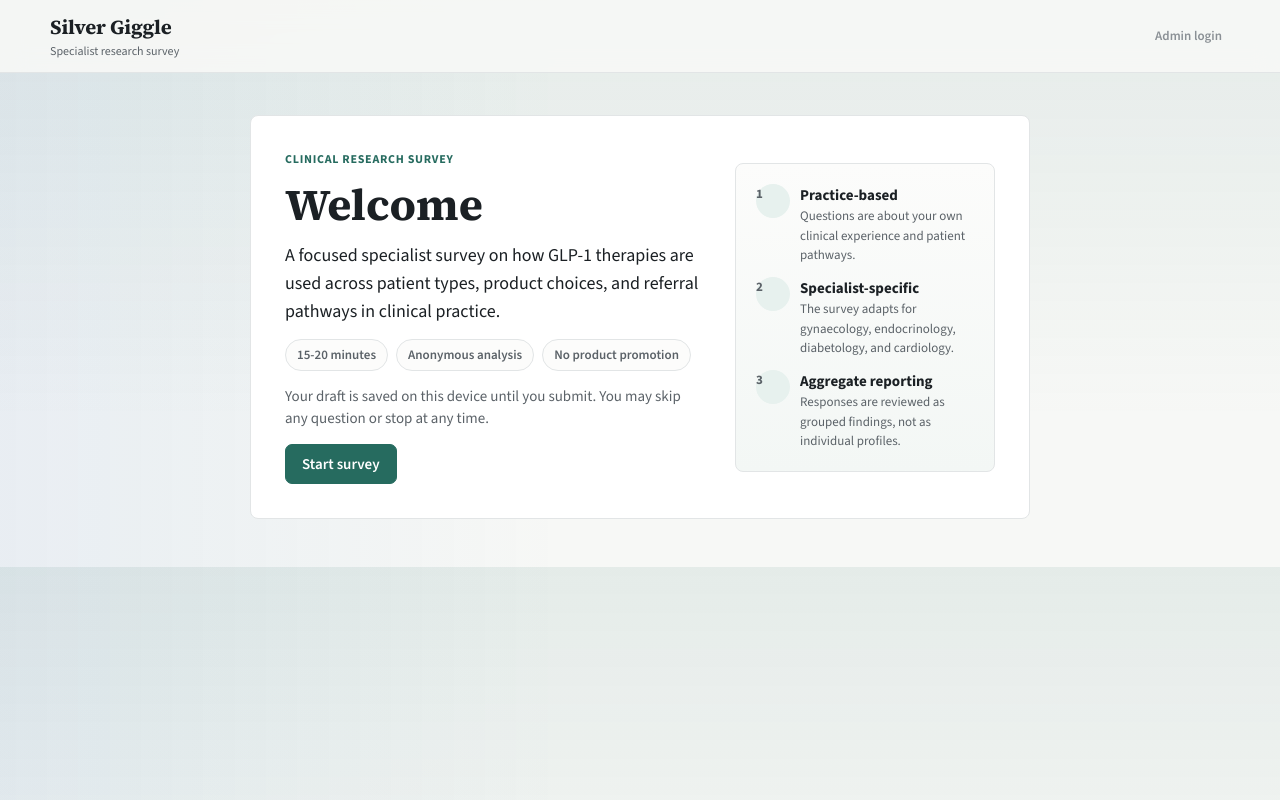
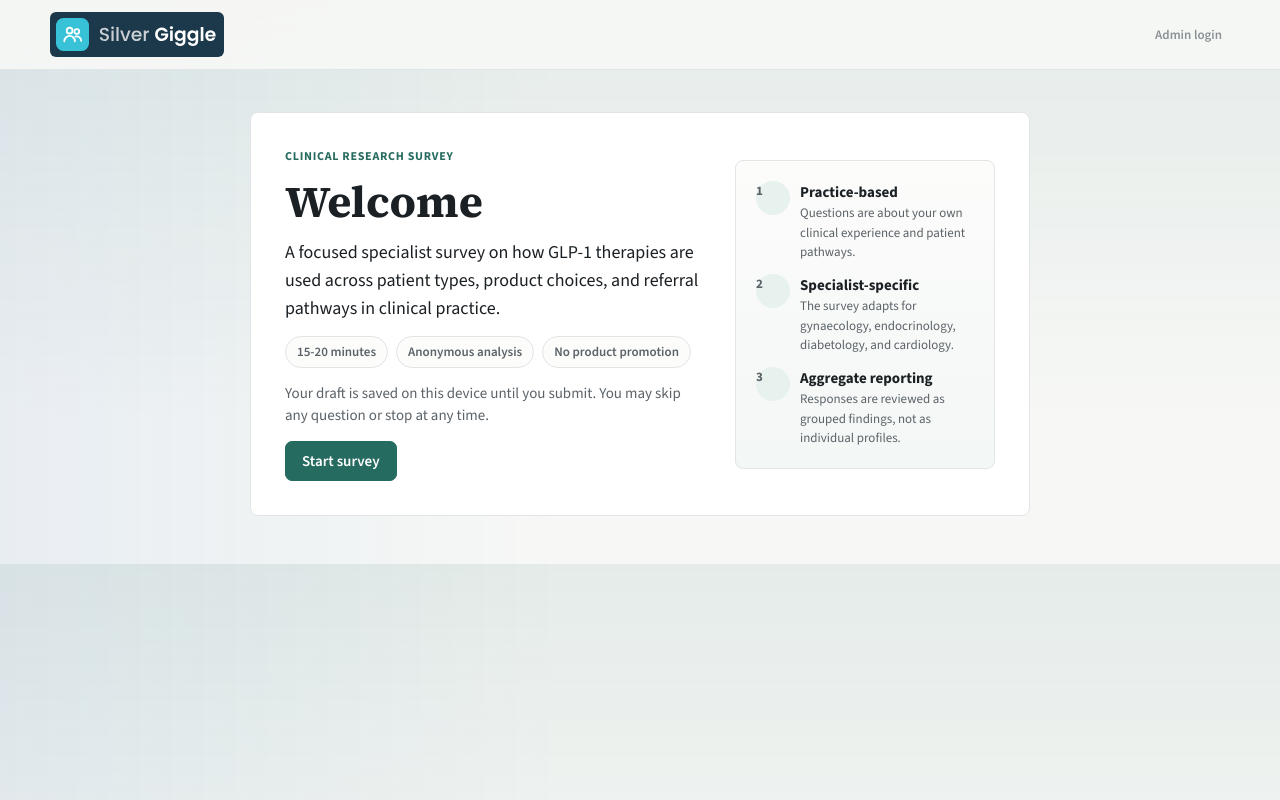
Before and after one commit to lavinayadavly-orvia/silver-giggle, a website: page index.html in a window 1280 px wide. Drawn offline with nearby package versions, Linux system fonts and the light colour scheme.

Commit message:
Add Silver Giggle logo and favicon

```diff
--- a/index.html
+++ b/index.html
@@ -4,6 +4,8 @@
 <meta charset="utf-8">
 <meta name="viewport" content="width=device-width, initial-scale=1">
 <title>Silver Giggle</title>
+<link rel="icon" href="assets/silver-giggle-icon.svg" type="image/svg+xml">
+<link rel="apple-touch-icon" href="assets/silver-giggle-icon.svg">
 <link rel="preconnect" href="https://fonts.googleapis.com">
 <link rel="stylesheet" href="https://fonts.googleapis.com/css2?family=Source+Sans+3:wght@400;500;600;700&family=Source+Serif+4:opsz,wght@8..60,600;8..60,700&display=swap">
 <style>
@@ -36,8 +38,8 @@ button,input,select,textarea{font:inherit;color:inherit}
 :focus-visible{outline:2px solid var(--accent);outline-offset:2px}
 .top{position:sticky;top:env(safe-area-inset-top,0px);z-index:10;background:rgba(247,248,246,.92);backdrop-filter:blur(12px);border-bottom:1px solid var(--rule);margin-inline:-16px;padding:12px 16px}
 .top-in{max-width:1180px;margin:0 auto;display:flex;flex-wrap:wrap;align-items:center;gap:10px 20px}
-.brand{font-family:var(--serif);font-weight:700;font-size:20px;letter-spacing:-.01em}
-.brand small{display:block;font-family:var(--sans);font-weight:500;font-size:12px;color:var(--muted);letter-spacing:0}
+.brand{display:inline-flex;align-items:center;text-decoration:none}
+.brand img{display:block;width:174px;height:auto;border-radius:6px}
 .tabs{display:none;gap:4px;margin-left:auto;background:var(--card);border:1px solid var(--rule);border-radius:8px;padding:3px}
 body[data-admin="true"] .tabs{display:flex}
 .tab{border:0;background:transparent;padding:6px 14px;border-radius:6px;cursor:pointer;font-weight:600;color:var(--muted)}
@@ -160,7 +162,7 @@ details.all .card{background:var(--surface)}
 <body>
 
 <div class="top"><div class="top-in">
-  <div class="brand">Silver Giggle<small>Specialist research survey</small></div>
+  <a class="brand" href="index.html" aria-label="Silver Giggle home"><img src="assets/silver-giggle-logo-horizontal-on-navy.svg" alt="Silver Giggle"></a>
   <button class="console-link" type="button" data-view="dash">Admin login</button>
   <div class="tabs" role="tablist">
     <button class="tab" role="tab" id="tab-survey" aria-selected="true" data-view="survey">Survey</button>
--- a/scripts/build.mjs
+++ b/scripts/build.mjs
@@ -1,4 +1,4 @@
-import { mkdir, copyFile, readFile, writeFile, rm } from 'node:fs/promises';
+import { mkdir, copyFile, readdir, readFile, writeFile, rm } from 'node:fs/promises';
 import { Script } from 'node:vm';
 
 const html = await readFile('index.html', 'utf8');
@@ -11,5 +11,9 @@ await rm('dist', { recursive: true, force: true });
 await mkdir('dist', { recursive: true });
 await copyFile('index.html', 'dist/index.html');
 await copyFile('public/_headers', 'dist/_headers');
+await mkdir('dist/assets', { recursive: true });
+for (const file of await readdir('public/assets')) {
+  await copyFile(`public/assets/${file}`, `dist/assets/${file}`);
+}
 await writeFile('dist/_redirects', '/* /index.html 200\n');
 console.log('Cloudflare Pages build ready: dist');
```
Also changed, not shown: dist/assets/silver-giggle-icon.svg (added), dist/assets/silver-giggle-logo-horizontal-on-navy.svg (added), dist/index.html, public/assets/silver-giggle-icon.svg (added), public/assets/silver-giggle-logo-horizontal-on-navy.svg (added).
